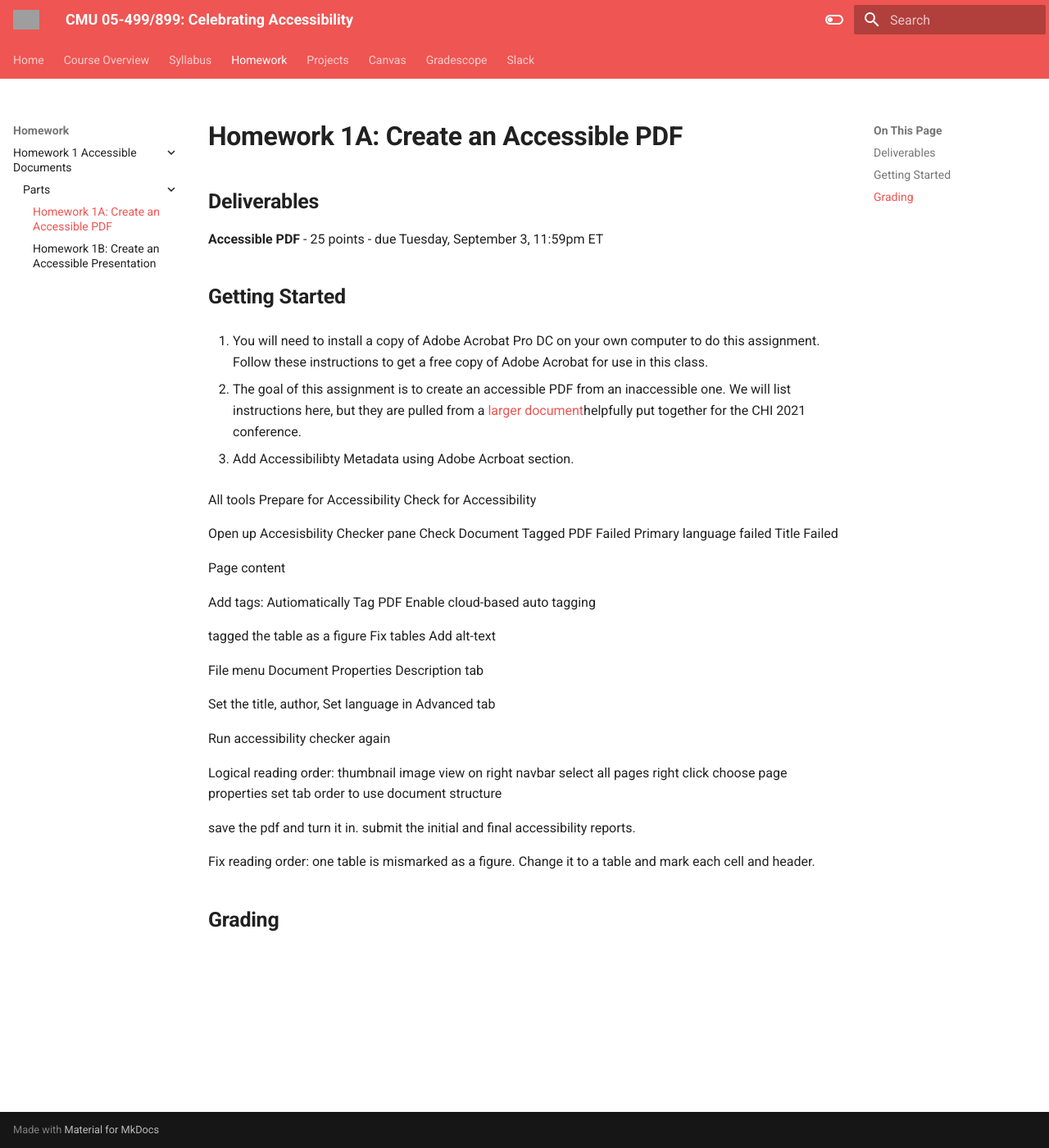
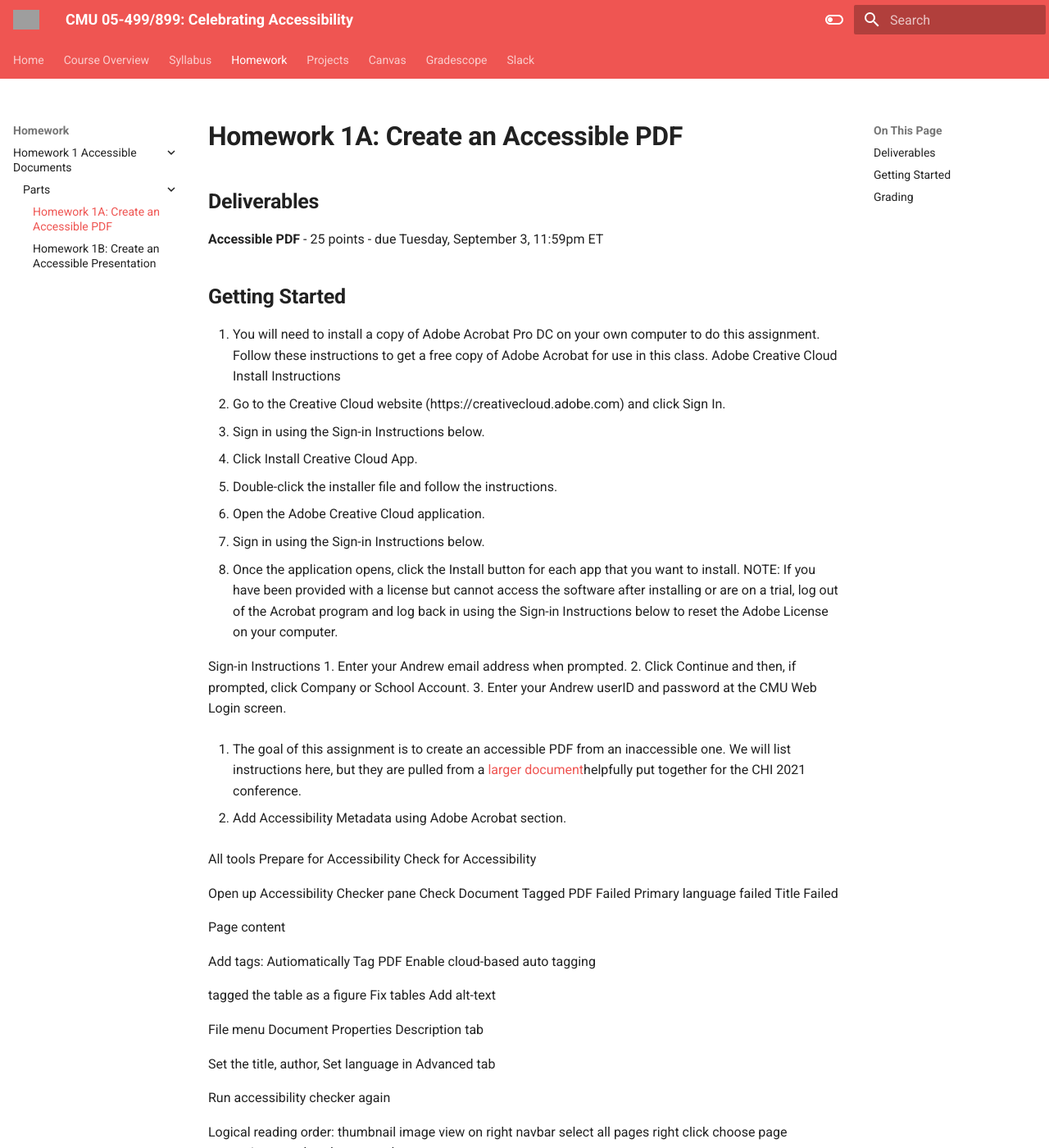
Before and after one commit to cmu-05-499/cmu-05-499.github.io, an MkDocs documentation site: the page built from docs/homework/HW1/1_pdf.md, in a window 1280 px wide and 1400 px high. Shown: the whole window at 82% size. Built offline with MkDocs 1.6.1 and Material for MkDocs 9.7.7, drawn with Linux system fonts in a browser that asks for light colours; grey boxes are pictures that could not be loaded.

Commit message:
Update 1_pdf.md

```diff
--- a/docs/homework/HW1/1_pdf.md
+++ b/docs/homework/HW1/1_pdf.md
@@ -7,17 +7,31 @@
 ## Getting Started
 
 1. You will need to install a copy of Adobe Acrobat Pro DC on your own computer to do this assignment. Follow these instructions to get a free copy of Adobe Acrobat for use in this class.
+Adobe Creative Cloud Install Instructions
+1. Go to the Creative Cloud website (https://creativecloud.adobe.com) and click Sign In.
+2. Sign in using the Sign-in Instructions below.
+3. Click Install Creative Cloud App.
+4. Double-click the installer file and follow the instructions.
+5. Open the Adobe Creative Cloud application.
+6. Sign in using the Sign-in Instructions below.
+7. Once the application opens, click the Install button for each app that you want to install.
+NOTE: If you have been provided with a license but cannot access the software after installing or are on a trial, log out of the Acrobat program and log back in using the Sign-in Instructions below to reset the Adobe License on your computer.
+
+Sign-in Instructions
+1. Enter your Andrew email address when prompted.
+2. Click Continue and then, if prompted, click Company or School Account.
+3. Enter your Andrew userID and password at the CMU Web Login screen.
 
 2. The goal of this assignment is to create an accessible PDF from an inaccessible one. We will list instructions here, but they are pulled from a [larger document](https://chi2021.acm.org/for-authors/presenting/papers/guide-to-an-accessible-submission)helpfully put together for the CHI 2021 conference.
 
 
-1. Add Accessibilibty Metadata using Adobe Acrboat section.
+1. Add Accessibility Metadata using Adobe Acrobat section.
 
 All tools
 Prepare for Accessibility
 Check for Accessibility
 
-Open up Accesisbility Checker pane
+Open up Accessibility Checker pane
 Check Document
 Tagged PDF Failed
 Primary language failed
```
